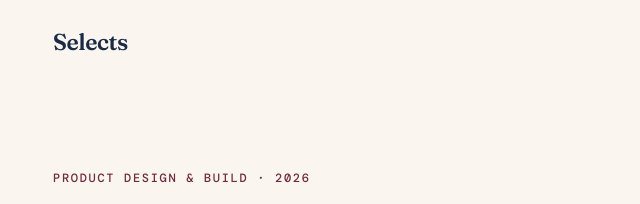
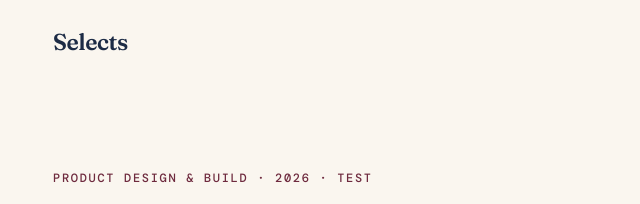
Before and after one commit to ethantruongg/selects-case-study, a plain HTML site: page PM Case Study Advice.html in a window 1280 px wide. Shown: the top 204 px of the page, 27-667 px from the left. Drawn offline with nearby package versions, Linux system fonts and the light colour scheme.

Commit message:
Update PM Case Study Advice.html
Test vercel deployment

```diff
--- a/PM Case Study Advice.html
+++ b/PM Case Study Advice.html
@@ -307,7 +307,7 @@
   <main>
     <section class="hero wrap" style="border-top:0">
       <div>
-        <div class="eyebrow">Product design & build · 2026</div>
+        <div class="eyebrow">Product design & build · 2026 · Test</div>
         <h1>A better way to choose the photographs that matter.</h1>
         <p>
           Selects is a client gallery and proofing platform I designed and built
```
